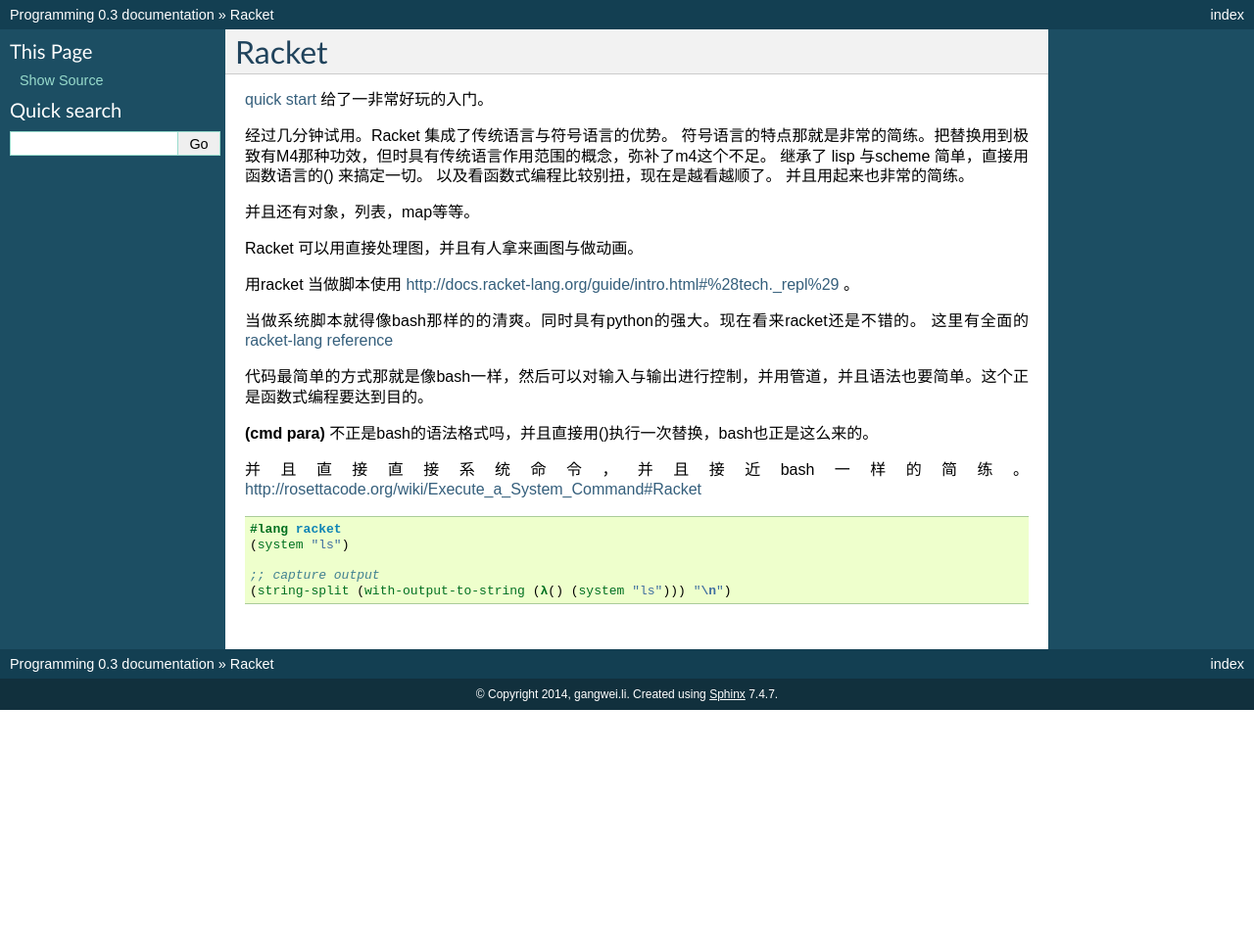
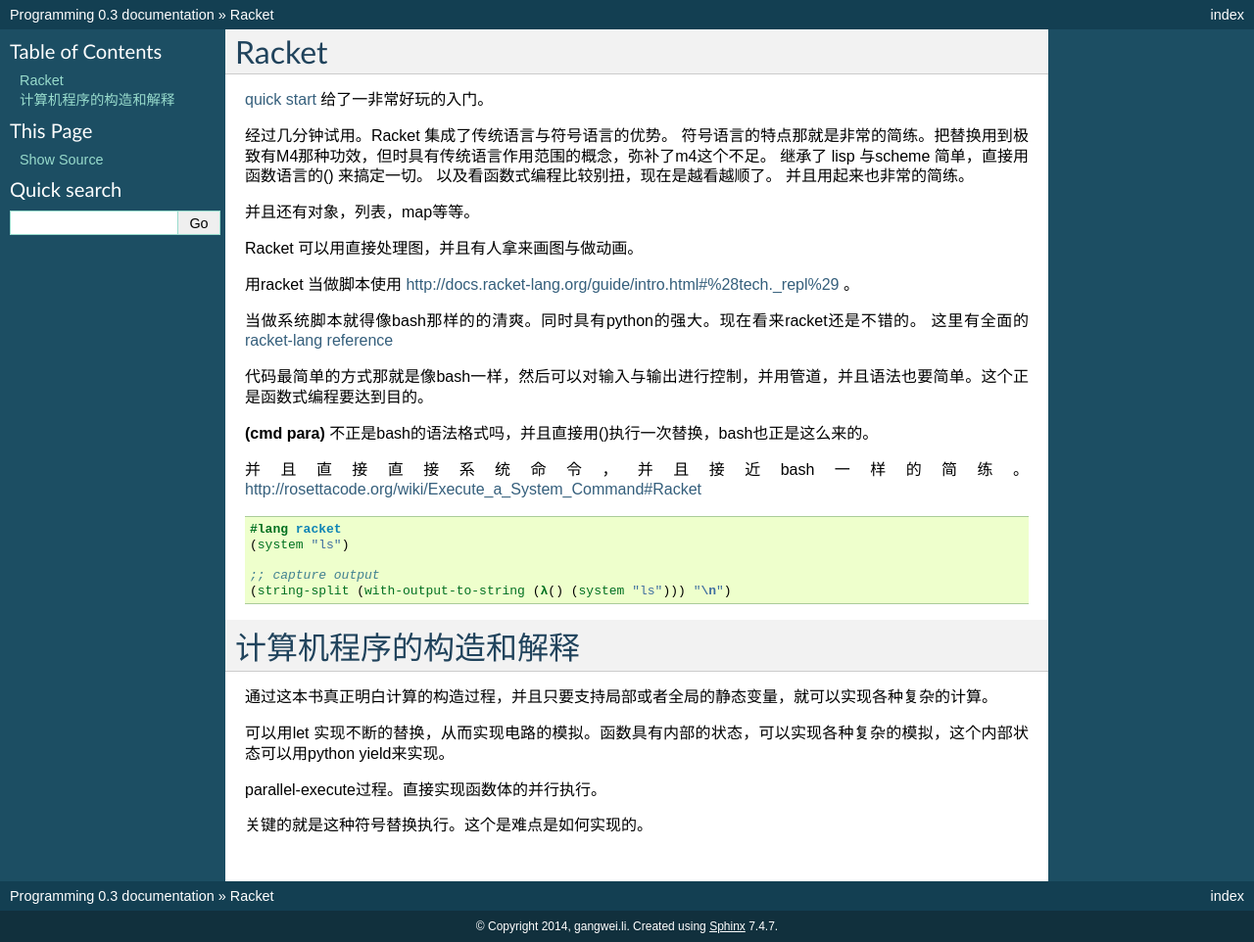
Before and after one commit to gwli/Programming, a Sphinx documentation site: the page built from source/content/Stage_1/Racket.rst, in a window 1280 px wide. Shown: the whole page at 98% size. Built offline with Sphinx 7.4.7, drawn with Linux system fonts in a browser that asks for light colours; before the commit the page ends 900 px from its top, so only the background shows below that.

Commit message:
计算机程序构造

```diff
--- a/source/content/Stage_1/Racket.rst
+++ b/source/content/Stage_1/Racket.rst
@@ -29,3 +29,15 @@
 
    ;; capture output
    (string-split (with-output-to-string (λ() (system "ls"))) "\n")
+
+
+计算机程序的构造和解释
+======================
+
+通过这本书真正明白计算的构造过程，并且只要支持局部或者全局的静态变量，就可以实现各种复杂的计算。
+
+可以用let 实现不断的替换，从而实现电路的模拟。函数具有内部的状态，可以实现各种复杂的模拟，这个内部状态可以用python yield来实现。
+
+parallel-execute过程。直接实现函数体的并行执行。
+
+关键的就是这种符号替换执行。这个是难点是如何实现的。
```
